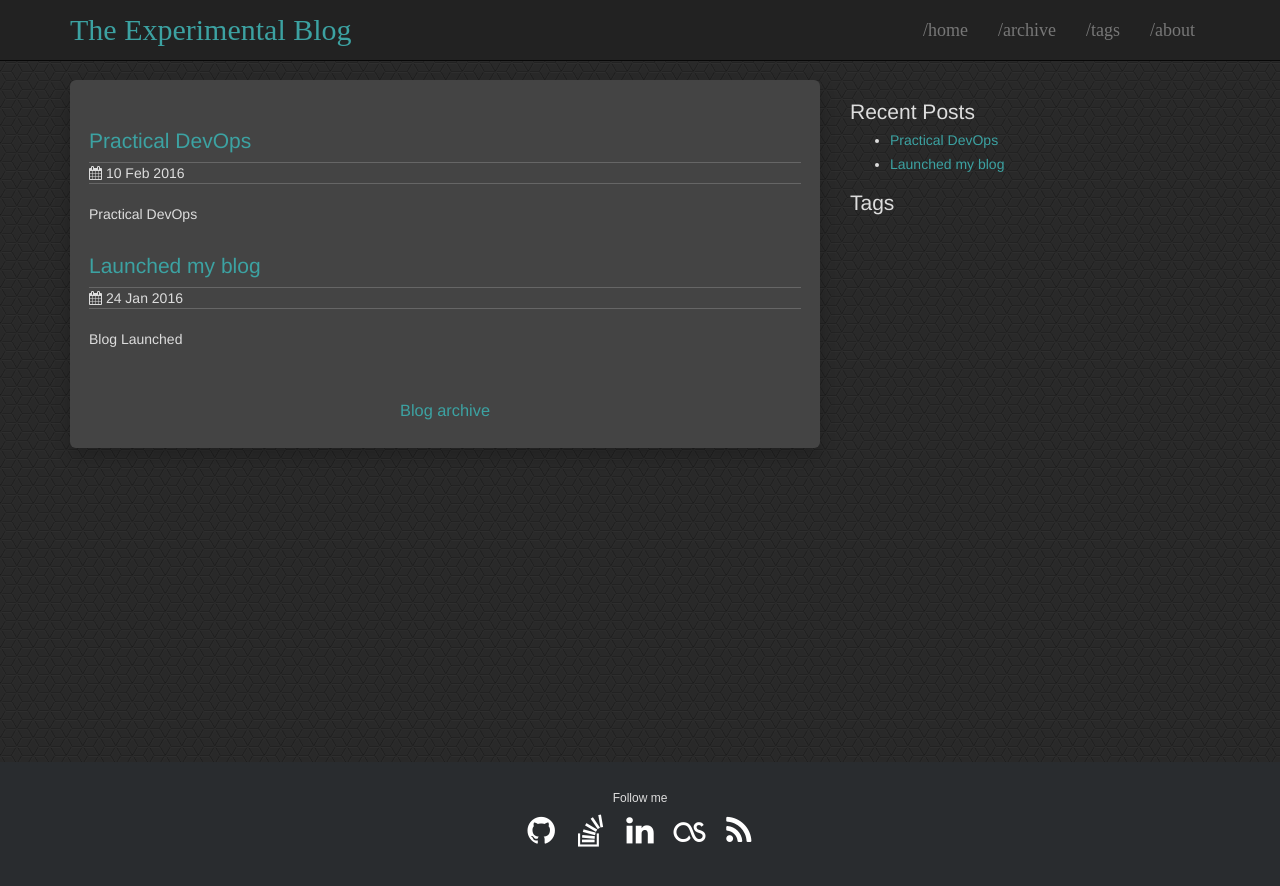
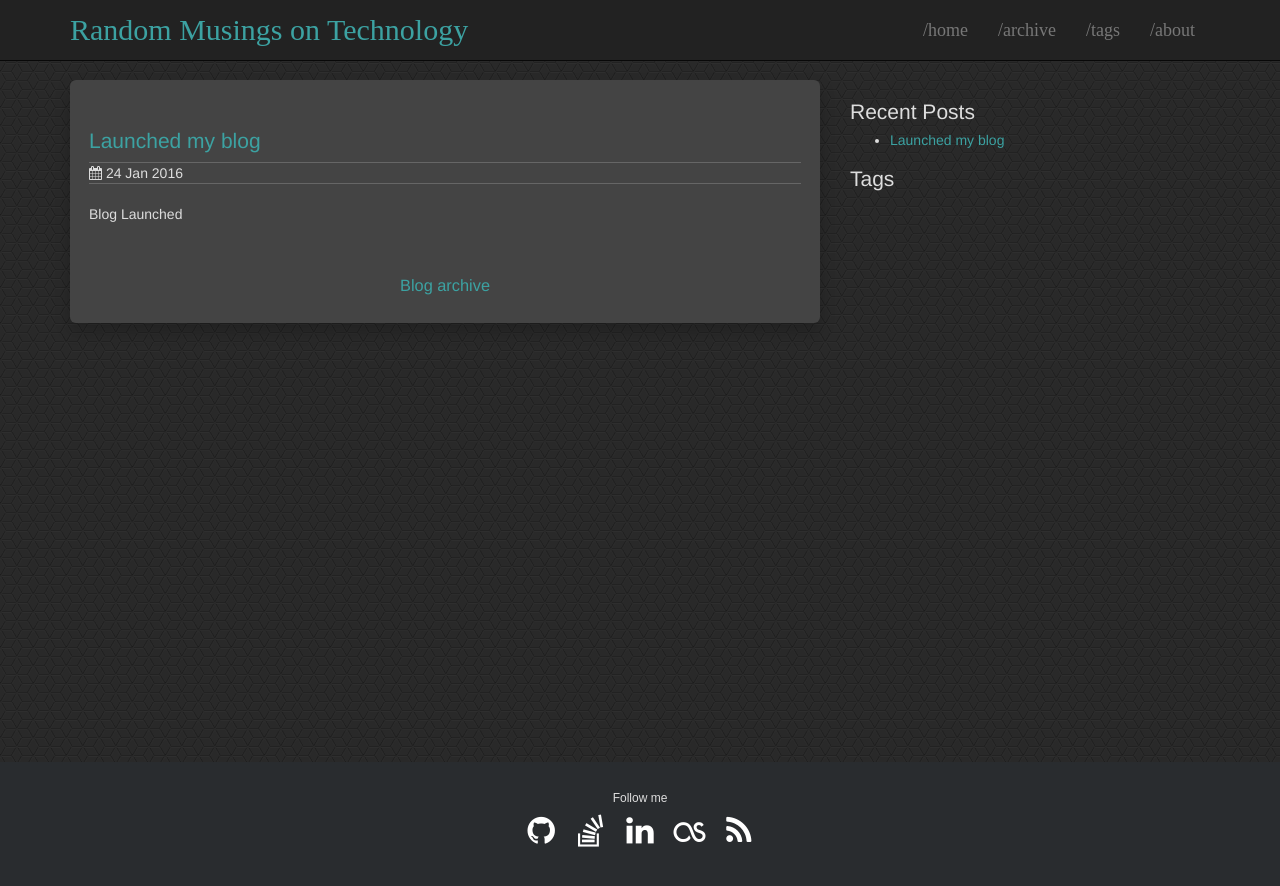
Before and after one commit to sameetn/sameetn.github-io, a Jekyll site: the page built from index.html, in a window 1280 px wide. Shown: the top 886 px of the page. Built offline with Jekyll 4.4.1, drawn with Linux system fonts in a browser that asks for light colours.

Commit message:
Changed commits

```diff
--- a/_config.yml
+++ b/_config.yml
@@ -1,11 +1,11 @@
 # Jekyll configuration
 
-name: The Experimental Blog
-description: A blogging experiment
+name: Random Musings on Technology
+description: A result of my tinkering
 
 # Url is currently only used only for the RSS feed in feed.xml
-#url: https://sameetn.github.io
-url: http://localhost:4000
+url: https://sameetn.github.io
+#url: http://localhost:4000
 
 # For a project page here should be a project name. Otherwise (for user's/organizaion's page leave it empty)
 baseurl:
@@ -23,12 +23,6 @@
 yandex_metrica:
 
 
-# Set this to your disqus shortname to enable comments. Note that the 'comments'
-# setting below must also be true. Individual posts can override 'comments' to
-# disable on a post-by-post basis
-disqus: sameetsblog
-comments: true
-
 permalink: /:year/:month/:title
 
 # Enable for using pages, more details are here: http://jekyllrb.com/docs/pagination/
```
Also changed, not shown: _posts/2016-02-10-practical-devops.md (deleted, +0 -27 lines), _posts/2022-02-01-blog-launched.md (renamed from _posts/2016-01-24-blog-launched.md).
